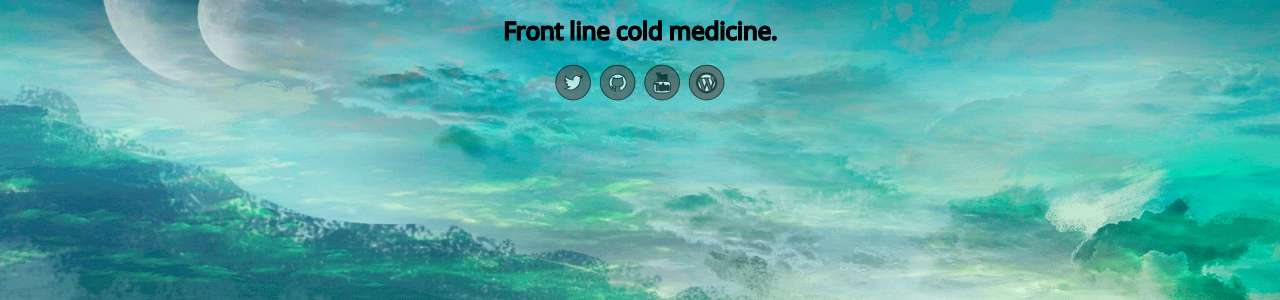
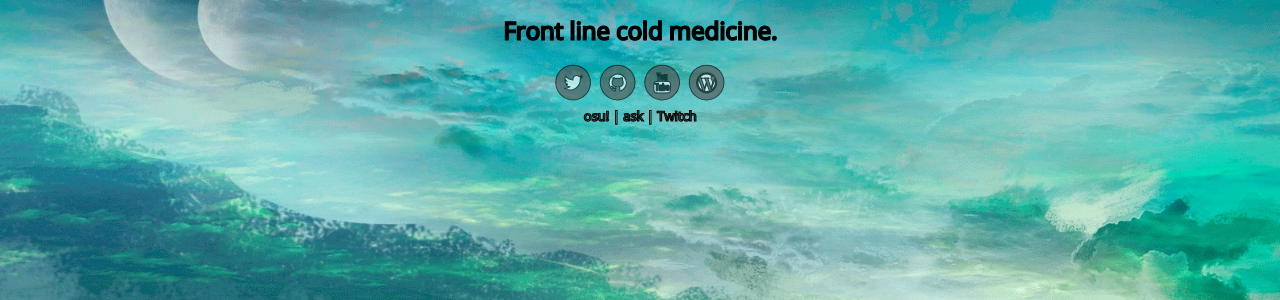
Before and after one commit to nyquillerium/nyquillerium.github.io, a PHP site: page / in a window 1280 px wide. Shown: the part 189-489 px from the top of the page. Run offline with PHP 8.4, Linux system fonts and the light colour scheme; some libraries are stand-ins or nearby versions.

Commit message:
Add small links.

```diff
--- a/index.html
+++ b/index.html
@@ -52,6 +52,13 @@
   						</span>
   					</a>
 				</h3>
+				<div class="hcolor">
+					<h4>
+						<a href="https://osu.ppy.sh/u/682935">osu!</a> |
+						<a href="http://ask.fm/nyquill">ask</a> |
+						<a href="http://www.twitch.tv/nyquill">Twitch</a>
+					</h4>
+				</div>
 				</div>
 			</div>
 
--- a/style.css
+++ b/style.css
@@ -42,6 +42,19 @@ body {
 	color: #555555;
 }
 
+#intro h4 {
+	display:inline;
+	color: #555555
+	font-size: 10px;
+	transition: opacity .15s ease-in-out;
+   -moz-transition: opacity .15s ease-in-out;
+   -webkit-transition: opacity .15s ease-in-out;
+}
+
+.hcolor a h4:hover {
+	color: #000000;
+}
+
 a:link {
     color: #555555;
     text-decoration: none;
```
